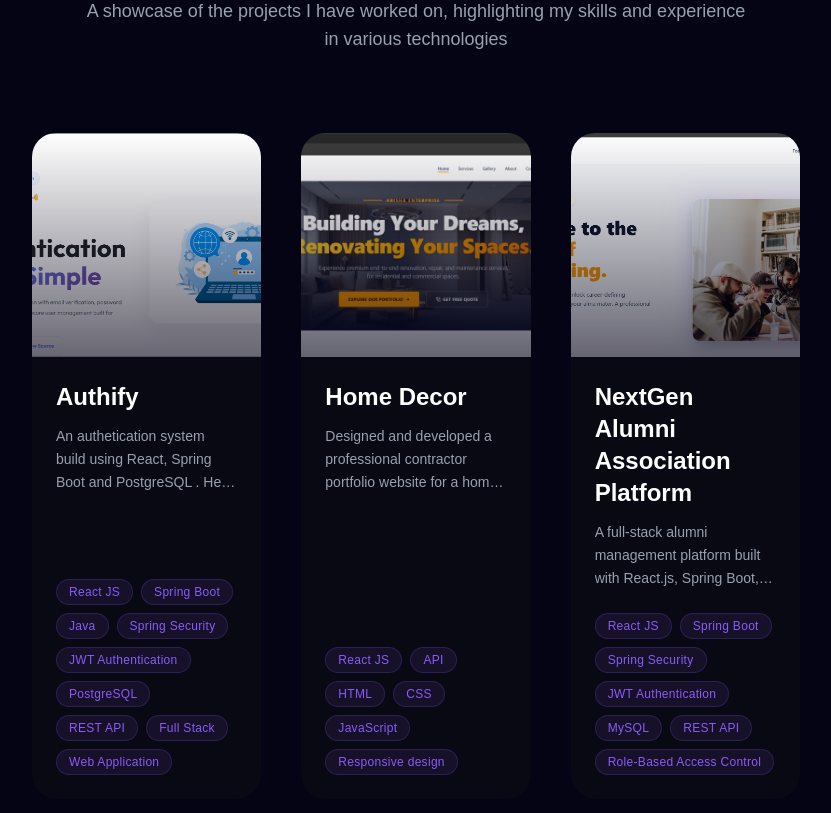
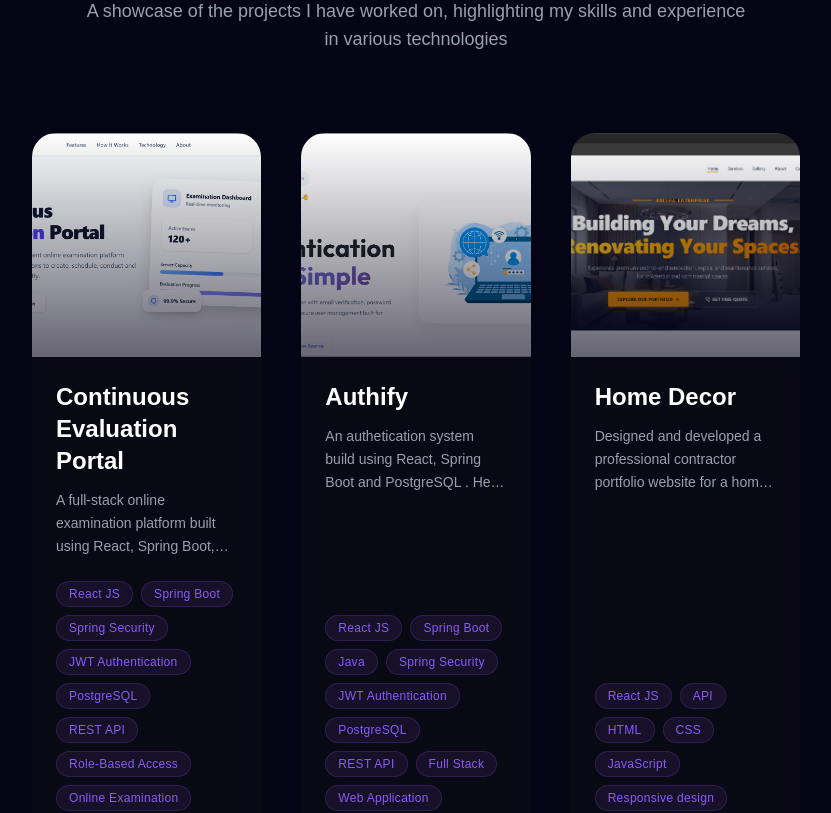
Before and after one commit to Amit1374/My_Portfolio, a React (Vite) app: page / in a window 1280 px wide. Shown: the part 3700-4513 px from the top of the page, without its empty margins (224-1055 px from the left). Built offline with nearby package versions, Linux system fonts and the light colour scheme.

Commit message:
Updated resume and added new cep project

```diff
--- a/src/components/About/About.jsx
+++ b/src/components/About/About.jsx
@@ -46,7 +46,7 @@ const About = () => {
 
           {/* Resume Button */}
           <a
-            href="https://drive.google.com/file/d/1h_HKaDjwJO0FO-qSiLGKtdReWVYGF8ee/view?usp=sharing"
+            href="https://drive.google.com/file/d/1TcQZTw4FcN5tNFjQlc24QeAWvq1JCKKb/view?usp=sharing"
             target="_blank"
             rel="noopener noreferrer"
             className="inline-block text-white py-3 px-8 rounded-full mt-5 text-lg font-bold transition duration-300 transform hover:scale-105"
--- a/src/constants.js
+++ b/src/constants.js
@@ -29,6 +29,7 @@ import authify from './assets/work_logo/authify.png';
 import textControl from './assets/work_logo/text-control.png';
 import homeDecor from './assets/work_logo/home-decor.png';
 import alumni from './assets/work_logo/alumni.png';
+import cep from './assets/work_logo/cep.png';
 
 
 
@@ -124,8 +125,28 @@ export const education = [
 ];
 
 export const projects = [
+
   {
-    id: 0,
+  id: 0,
+  title: "Continuous Evaluation Portal",
+  description:
+    "A full-stack online examination platform built using React, Spring Boot, and PostgreSQL. It enables professors to create, schedule, and manage examinations while allowing students to securely attempt timed tests with automatic answer saving and instant result evaluation. The application features JWT-based authentication, role-based access control, automated test status management, and a responsive user interface.",
+  image: cep,
+  tags: [
+    "React JS",
+    "Spring Boot",
+    "Spring Security",
+    "JWT Authentication",
+    "PostgreSQL",
+    "REST API",
+    "Role-Based Access",
+    "Online Examination",
+  ],
+  github: "https://github.com/Amit1374/continuous-evaluation-portal.git",
+  webapp: "https://cep-frontend-46m5.onrender.com"
+},
+  {
+    id: 1,
     title: "Authify",
     description:
       "An authetication system build using React, Spring Boot and PostgreSQL . Here all the users can register themselves through email id and password , they can even change thier pssword if they forgot it using OTP. I have used Brevo here to send OTP to the users. ",
```
Also changed, not shown: src/assets/work_logo/cep.png (added).
